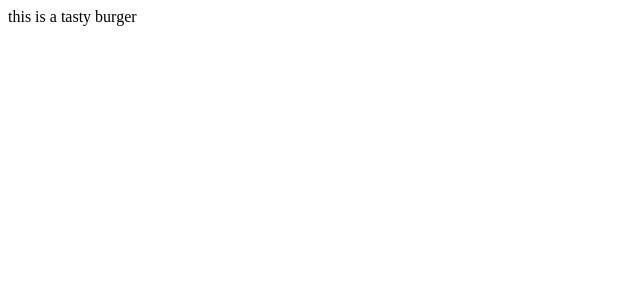
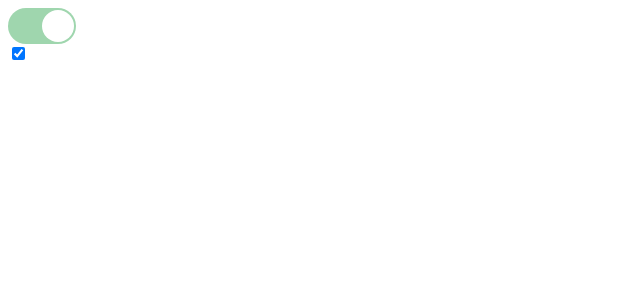
Before and after one commit to havgry/tastyhealthyburger, a Vue app: page / in a window 1280 px wide. Shown: the top 300 px of the page, without its empty margins (0-640 px from the left). Built offline with nearby package versions, Linux system fonts and the light colour scheme.

Commit message:
Add button component

```diff
--- a/src/components/App.vue
+++ b/src/components/App.vue
@@ -1,11 +1,20 @@
 <template>
   <div>
-    this is a tasty burger
+    <toggle-button v-model="testValue"/>
+    <input type="checkbox" v-model="testValue"/>
   </div>
 </template>
 
 <script>
+import ToggleButton from './ToggleButton.vue'
+
 export default {
   name: 'app',
+  components: {
+    ToggleButton,
+  },
+  data: () => ({
+    testValue: true,
+  }),
 }
 </script>
--- /dev/null
+++ b/src/components/ToggleButton.vue
@@ -0,0 +1,87 @@
+<template>
+  <div>
+    <input v-model="internalValue" class="tgl" :name="id" type="checkbox"/>
+    <label class="tgl-btn" :for="id" @click="toggle"></label>
+  </div>
+</template>
+
+<script>
+export default {
+  name: 'toggleButton',
+  props: {
+    value: {
+      type: Boolean,
+      required: true,
+    },
+  },
+  data: () => ({
+    id: null,
+    internalValue: false,
+  }),
+  mounted() {
+    // eslint-disable-next-line no-underscore-dangle
+    this.id = `tgl-btn-${this._uid}`
+    this.internalValue = this.value
+  },
+  methods: {
+    toggle() {
+      this.internalValue = !this.internalValue
+      this.$emit('input', this.internalValue)
+    },
+  },
+  watch: {
+    value(newValue) {
+      this.internalValue = newValue
+    },
+  },
+}
+</script>
+
+<style lang="scss">
+
+.tgl-btn {
+  outline: 0;
+  display: block;
+  width: 4em;
+  height: 2em;
+  position: relative;
+  cursor: pointer;
+  user-select: none;
+  &:after,
+  &:before {
+    position: relative;
+    display: block;
+    content: '';
+    width: 50%;
+    height: 100%;
+  }
+  &:after {
+    left: 0;
+  }
+  .tgl:checked + &:after {
+    left: 50%;
+  }
+  &:before {
+    display: none;
+  }
+}
+
+.tgl {
+	display: none;
+  + .tgl-btn {
+		background: #f0f0f0;
+		border-radius: 2em;
+		padding: 2px;
+		transition: all .4s ease;
+		&:after {
+			border-radius: 50%;
+			background: #fff;
+			transition: all .2s ease;
+		}
+	}
+	&:checked + .tgl-btn {
+		background: #9FD6AE;
+	}
+}
+
+</style>
```
